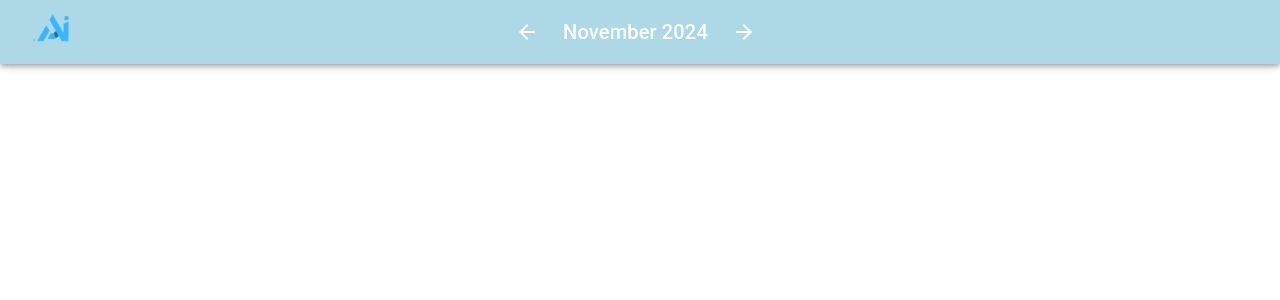
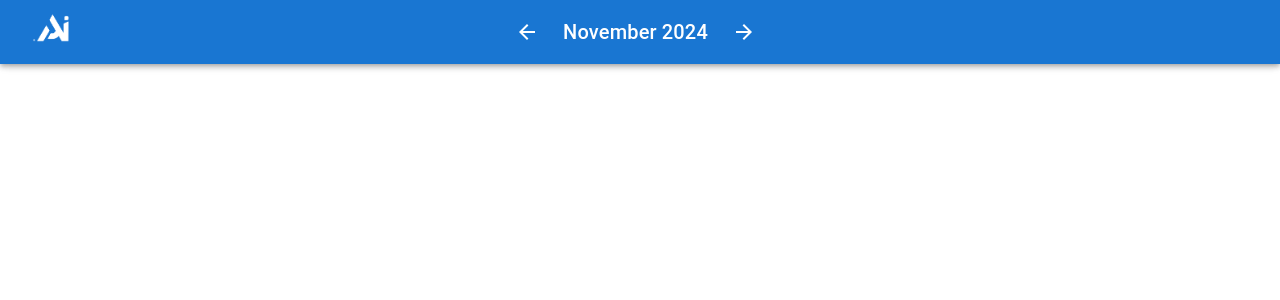
Before and after one commit to AlanMatheus18/ai-atende-calendar, a React (Vite) app: page / in a window 1280 px wide. Shown: the top 300 px of the page. Built offline with nearby package versions, Linux system fonts and the light colour scheme.

Commit message:
commit atualizado

```diff
--- a/src/components/Header.jsx
+++ b/src/components/Header.jsx
@@ -15,7 +15,7 @@ import MenuIcon from '@mui/icons-material/Menu';
 import Toolbar from '@mui/material/Toolbar';
 import Typography from '@mui/material/Typography';
 import Button from '@mui/material/Button';
-import logo from '/src/assets/Artboard 1.png';
+import logo from '/src/assets/Artboard 2.png';
 import { ArrowBack, ArrowForward } from '@mui/icons-material';
 
 
@@ -71,7 +71,7 @@ function Header(props) {
   return (
     <Box sx={{ display: 'flex' }}>
       <CssBaseline />
-      <AppBar component="nav" sx={{ backgroundColor: '#ADD8E6' }}>
+      <AppBar component="nav">
         <Toolbar>
           <IconButton
             color="inherit"
```
Also changed, not shown: src/assets/Artboard 2.png (added).
